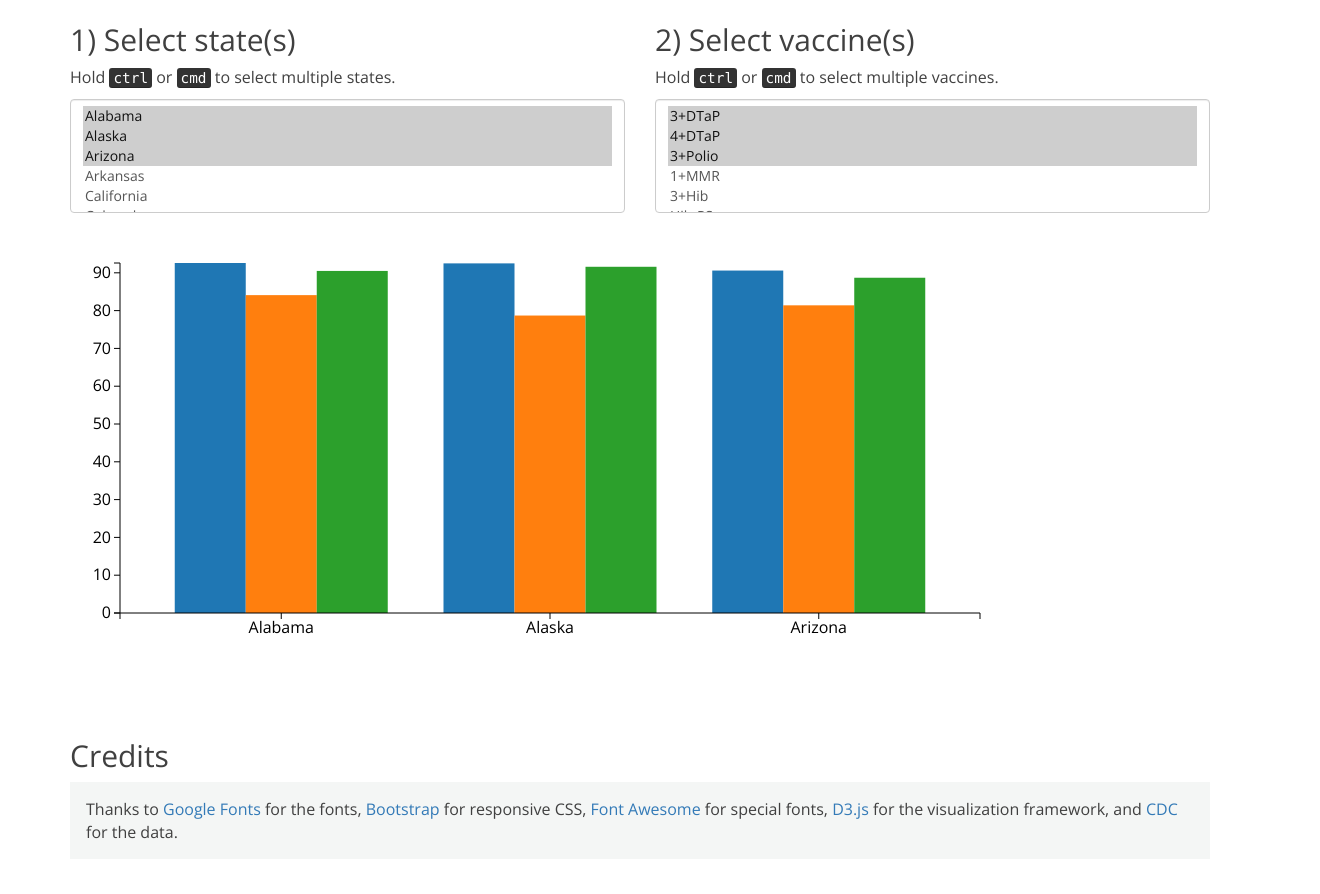
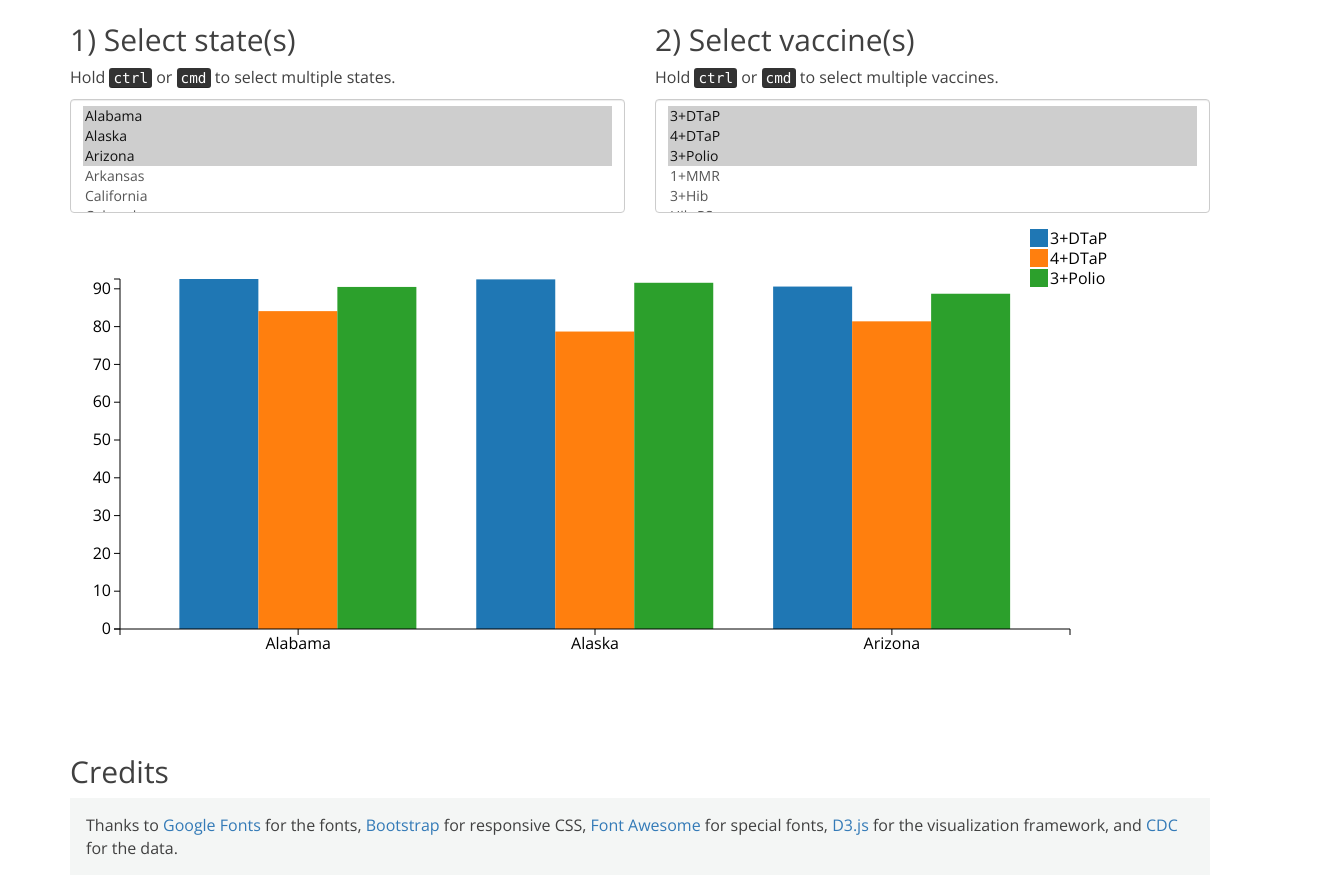
Before and after one commit to wuv21/info474-data-exploration, a plain HTML site: page index.html in a window 1280 px wide. Shown: the part 398-1292 px from the top of the page, 1320 px wide, since content can reach past the window. Drawn offline with nearby package versions, Linux system fonts and the light colour scheme.

Commit message:
added legend and tooltips

```diff
--- a/css/main.css
+++ b/css/main.css
@@ -26,6 +26,10 @@ h1 {
     stroke: #000;
 }
 
+#vis {
+    margin-top: 1em;
+}
+
 #credits {
     padding: 1em;
     background-color: rgba(145, 170, 157, 0.1);
--- a/js/script.js
+++ b/js/script.js
@@ -1,12 +1,4 @@
 $(document).ready(function() {
-    //todo read data
-    //plot national line
-    //selectable by up to 3 vaccines
-    //select up to 3 states
-    //vaccine is x-axis
-    //coverage is y-axis
-    //color represents different state
-
     d3.csv('data/data.csv', function(error, data) {
         for (var i = 1; i < data.length; i++) {
             $('#stateSelect').append($('<option></option>')
@@ -24,9 +16,9 @@ $(document).ready(function() {
         $('#stateSelect').val(['Alabama', 'Alaska', 'Arizona']);
         $('#vaccineSelect').val(['3+DTaP', '4+DTaP', '3+Polio']);
 
-        var margin = {top: 50, right: 50, bottom: 100, left: 50};
+        var margin = {top: 50, right: 250, bottom: 100, left: 50};
 
-        var width = 960 - margin.left - margin.right;
+        var width = 1250 - margin.left - margin.right;
         var height = 500 - margin.top - margin.bottom;
 
         var selectedVaccines = ['3+DTaP', '4+DTaP', '3+Polio'];
@@ -56,9 +48,9 @@ $(document).ready(function() {
             });
         }
 
-        var svg = d3.select('#vis').append('svg').attr('width', 960).attr('height', 500);
+        var svg = d3.select('#vis').append('svg').attr('width', 1250).attr('height', 500);
 
-        var g = svg.append('g').attr('transform', 'translate(' + margin.left + ',' + margin.right + ")")
+        var g = svg.append('g').attr('transform', 'translate(' + margin.left + ',' + margin.top + ")")
             .attr('width', width)
             .attr('height', height);
 
@@ -100,6 +92,18 @@ $(document).ready(function() {
 
             states.enter()
                 .append('rect')
+                .attr('data-toggle', 'tooltip')
+                .attr('width', xVaccineScale.rangeBand())
+                .attr('height', 0)
+                .attr('x', function(d) {return xStateScale(d.state) + xVaccineScale(d.v_name)})
+                .attr('y', height)
+                .attr('fill', function(d) {return color(d.v_name)})
+                .attr('title', function(d) {return d.state + d.v_name});
+
+            states.exit().remove();
+
+            states.transition()
+                .duration(500)
                 .attr('width', xVaccineScale.rangeBand())
                 .attr('height', function(d) {return height - yScale(d.v_value)})
                 .attr('x', function(d) {return xStateScale(d.state) + xVaccineScale(d.v_name)})
@@ -107,8 +111,31 @@ $(document).ready(function() {
                 .attr('fill', function(d) {return color(d.v_name)})
                 .attr('title', function(d) {return d.state + d.v_name});
 
+            var legend = svg.selectAll(".legend").data(selectedVaccines, function(d) {return d + Math.random()});
 
-            states.exit().remove();
+            legend.enter()
+                .append("g")
+                .attr("class", "legend")
+                .attr("transform", function(d, i) {return "translate(60," + (i) * 20 + ")";});
+
+            legend.append("rect")
+                .attr("x", width - 50)
+                .attr("width", 18)
+                .attr("height", 18)
+                .style("fill", color);
+
+            legend.append("text")
+                .attr("x", width-30)
+                .attr("y", 15)
+                .style("text-anchor", "start")
+                .text(function(d) {return d});
+
+            legend.exit().remove()
+
+            $("rect").tooltip({
+                'container': 'body',
+                'placement': 'top'
+            });
         }
 
         $('#stateSelect').change(function() {
@@ -135,6 +162,7 @@ $(document).ready(function() {
 
         filterData();
         draw(selectedData);
+
     });
 
 
```
